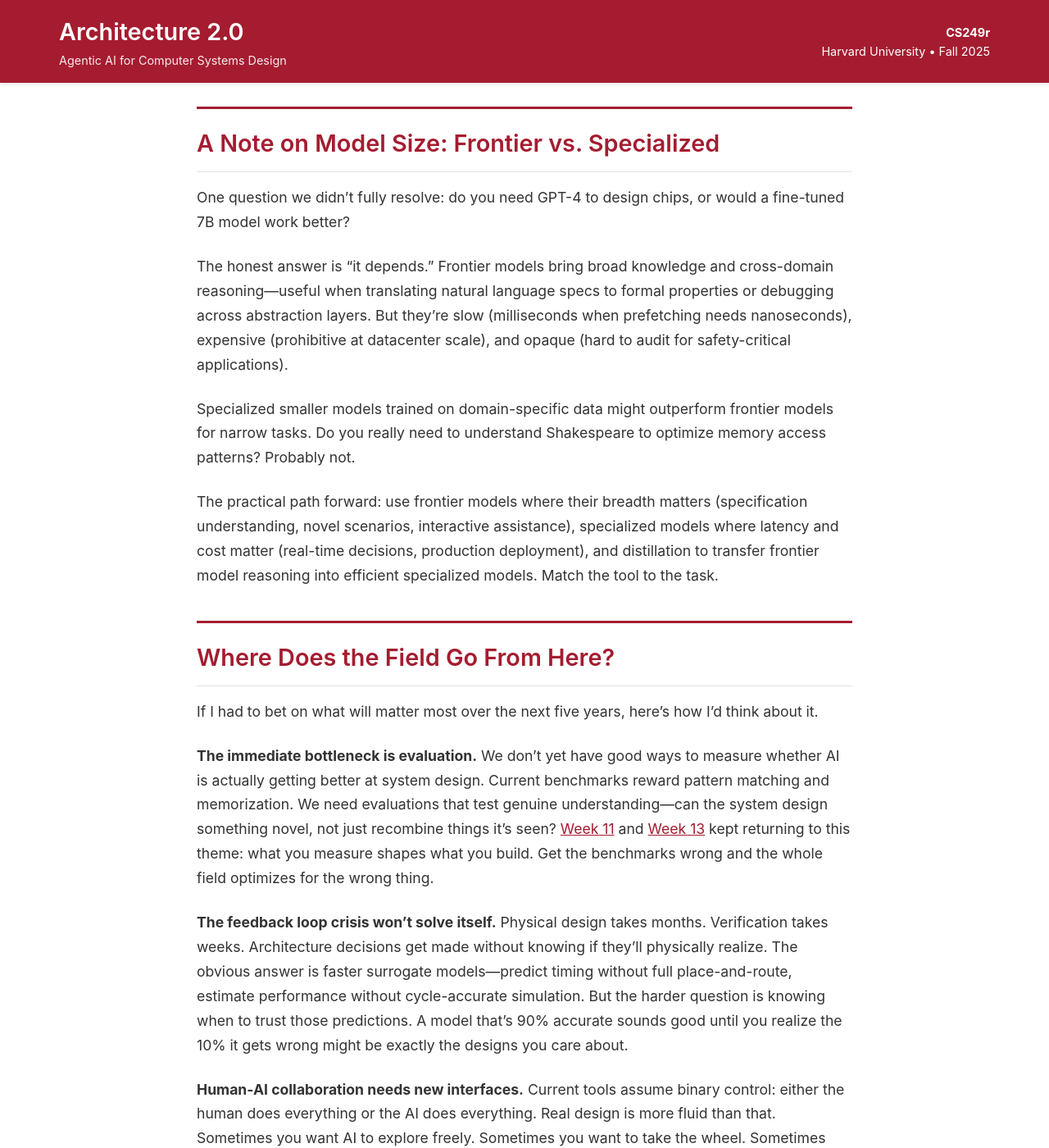
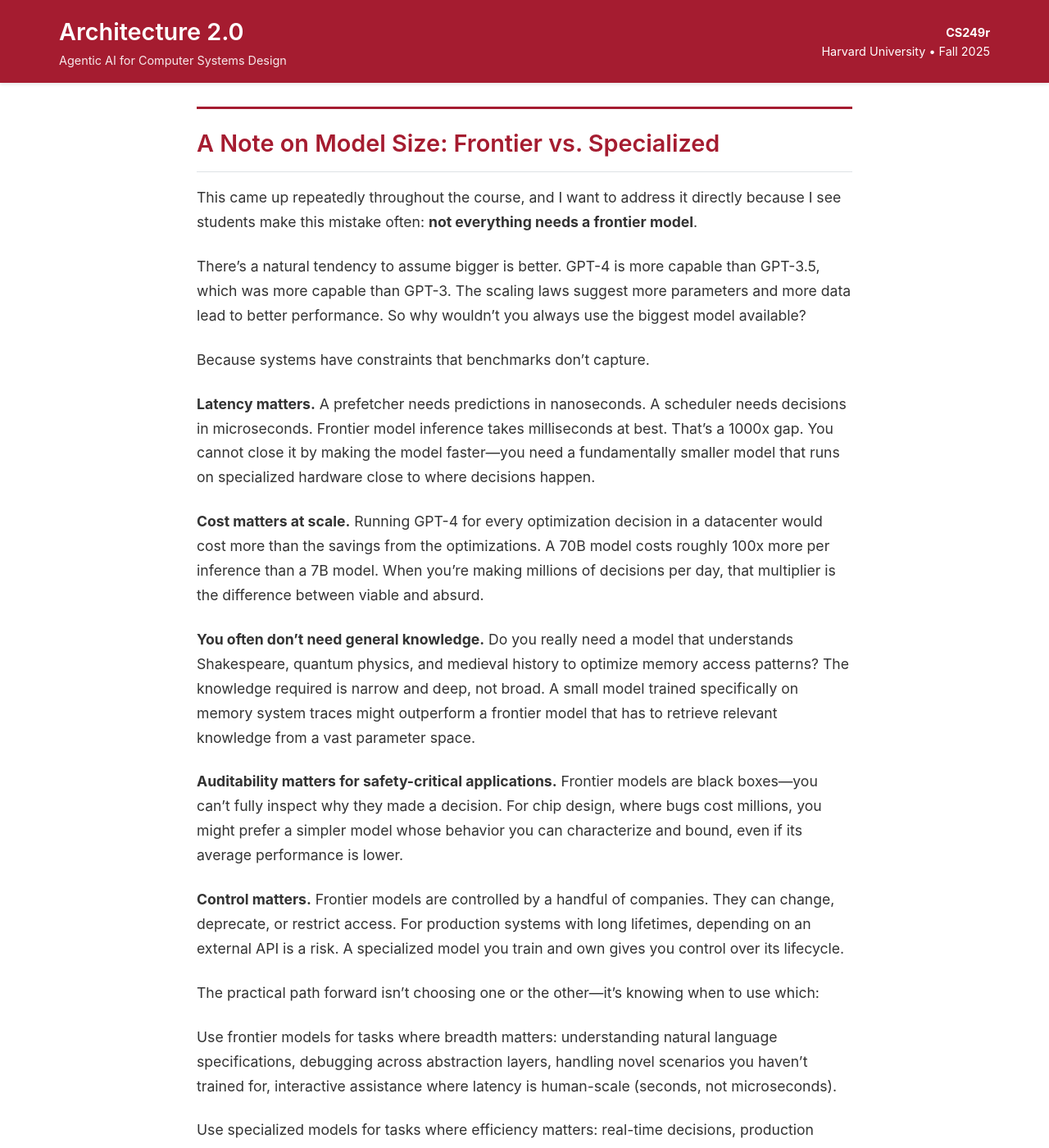
Before and after one commit to harvard-edge/cs249r_fall2025, a Jekyll site: the page built from _posts/2024-12-03-final-synthesis-roadmap.md, in a window 1280 px wide and 1400 px high, scrolled down 19944 px. Shown: the whole window at 82% size. Built offline with Jekyll 4.4.1, drawn with Linux system fonts in a browser that asks for light colours; comment, search, counter and statistics services are not loaded; some of the changed text lies outside the part shown.

Commit message:
Expand frontier vs specialized models section with concrete examples

```diff
--- a/_posts/2024-12-03-final-synthesis-roadmap.md
+++ b/_posts/2024-12-03-final-synthesis-roadmap.md
@@ -397,13 +397,31 @@ The consistent message across all these conversations: **AI for systems is about
 
 ## A Note on Model Size: Frontier vs. Specialized
 
-One question we didn't fully resolve: do you need GPT-4 to design chips, or would a fine-tuned 7B model work better?
+This came up repeatedly throughout the course, and I want to address it directly because I see students make this mistake often: **not everything needs a frontier model**.
 
-The honest answer is "it depends." Frontier models bring broad knowledge and cross-domain reasoning—useful when translating natural language specs to formal properties or debugging across abstraction layers. But they're slow (milliseconds when prefetching needs nanoseconds), expensive (prohibitive at datacenter scale), and opaque (hard to audit for safety-critical applications).
+There's a natural tendency to assume bigger is better. GPT-4 is more capable than GPT-3.5, which was more capable than GPT-3. The scaling laws suggest more parameters and more data lead to better performance. So why wouldn't you always use the biggest model available?
 
-Specialized smaller models trained on domain-specific data might outperform frontier models for narrow tasks. Do you really need to understand Shakespeare to optimize memory access patterns? Probably not.
+Because systems have constraints that benchmarks don't capture.
 
-The practical path forward: use frontier models where their breadth matters (specification understanding, novel scenarios, interactive assistance), specialized models where latency and cost matter (real-time decisions, production deployment), and distillation to transfer frontier model reasoning into efficient specialized models. Match the tool to the task.
+**Latency matters.** A prefetcher needs predictions in nanoseconds. A scheduler needs decisions in microseconds. Frontier model inference takes milliseconds at best. That's a 1000x gap. You cannot close it by making the model faster—you need a fundamentally smaller model that runs on specialized hardware close to where decisions happen.
+
+**Cost matters at scale.** Running GPT-4 for every optimization decision in a datacenter would cost more than the savings from the optimizations. A 70B model costs roughly 100x more per inference than a 7B model. When you're making millions of decisions per day, that multiplier is the difference between viable and absurd.
+
+**You often don't need general knowledge.** Do you really need a model that understands Shakespeare, quantum physics, and medieval history to optimize memory access patterns? The knowledge required is narrow and deep, not broad. A small model trained specifically on memory system traces might outperform a frontier model that has to retrieve relevant knowledge from a vast parameter space.
+
+**Auditability matters for safety-critical applications.** Frontier models are black boxes—you can't fully inspect why they made a decision. For chip design, where bugs cost millions, you might prefer a simpler model whose behavior you can characterize and bound, even if its average performance is lower.
+
+**Control matters.** Frontier models are controlled by a handful of companies. They can change, deprecate, or restrict access. For production systems with long lifetimes, depending on an external API is a risk. A specialized model you train and own gives you control over its lifecycle.
+
+The practical path forward isn't choosing one or the other—it's knowing when to use which:
+
+Use frontier models for tasks where breadth matters: understanding natural language specifications, debugging across abstraction layers, handling novel scenarios you haven't trained for, interactive assistance where latency is human-scale (seconds, not microseconds).
+
+Use specialized models for tasks where efficiency matters: real-time decisions, production deployment at scale, safety-critical applications requiring auditability, domains with abundant training data and narrow scope.
+
+Use distillation to get the best of both: have frontier models generate reasoning traces, explanations, and training data, then distill that knowledge into efficient specialized models. You get frontier-level reasoning compressed into deployable form.
+
+The students who will have the most impact aren't those who can prompt GPT-4 effectively—that skill will commoditize quickly. It's those who understand when a 7B model trained on the right data will outperform a 700B model trained on everything, and know how to build that specialized model.
 
 ## Where Does the Field Go From Here?
 
```
